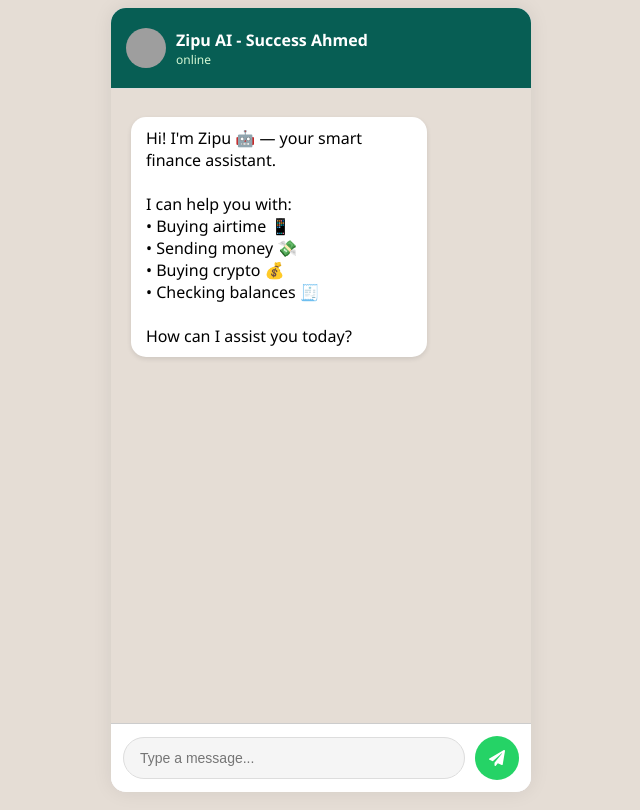
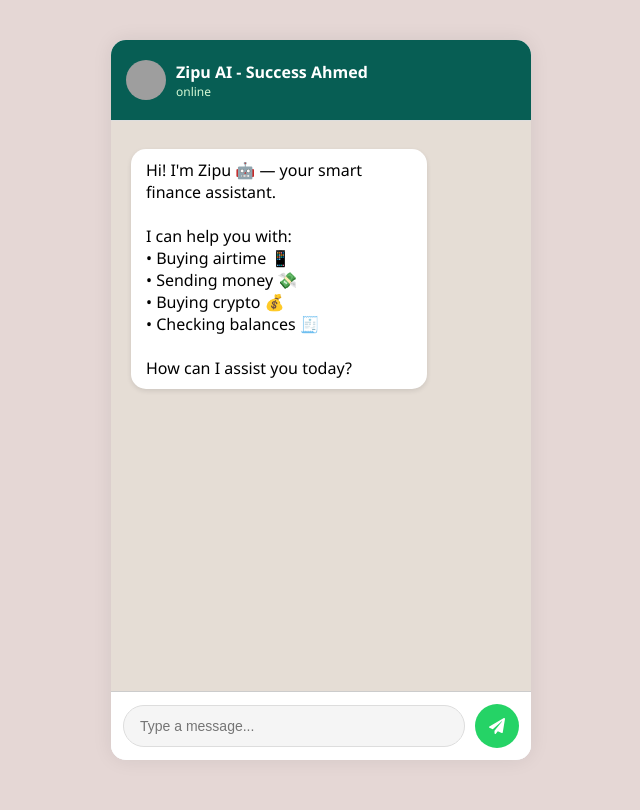
Before and after one commit to suchael/zipu-chatbot-qualifier, a React (Vite) app: page / in a window 1280 px wide. Shown: the whole page, without its empty margins (319-959 px from the left). Built offline with nearby package versions, Linux system fonts and the light colour scheme; grey boxes are pictures that could not be loaded.

Commit message:
worked on app css

```diff
--- a/src/App.css
+++ b/src/App.css
@@ -1,7 +1,7 @@
 .app-container {
   width: 100%;
   min-height: 100vh;
-  background-color: #e5ddd5;
+  background-color: #e5d7d5;
   display: flex;
   justify-content: center;
   align-items: center;
@@ -12,7 +12,7 @@
 .chat-box {
   width: 100%;
   max-width: 420px;
-  height: 98vh;
+  height: 90vh;
   background-color: #fff;
   box-shadow: 0 0 20px rgba(0, 0, 0, 0.08);
   border-radius: 15px;
```
